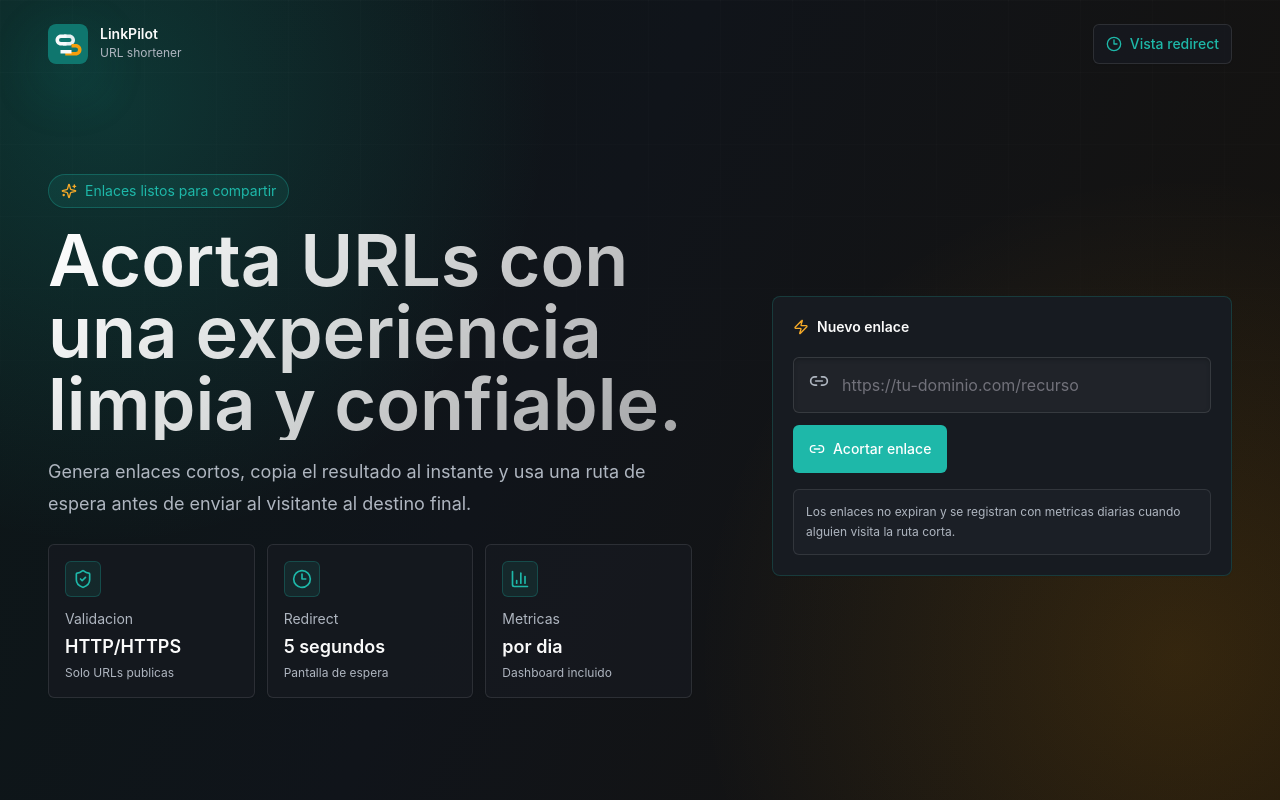
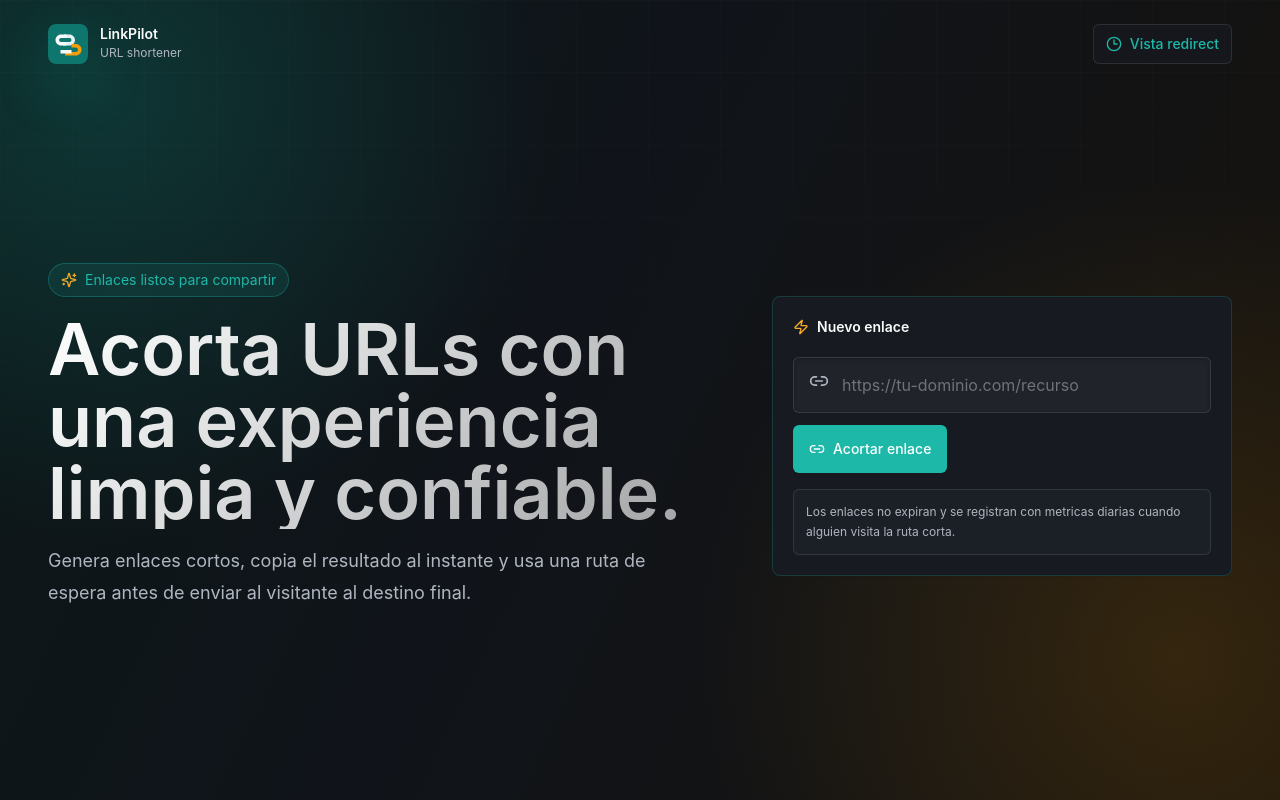
Before and after one commit to Naiker12/lp-web-app, a React (Vite) app: page / in a window 1280 px wide. Built offline with nearby package versions, Linux system fonts and the light colour scheme; no server answers.

Commit message:
Update environment variables and clean up HomePage component

```diff
--- a/src/pages/HomePage.tsx
+++ b/src/pages/HomePage.tsx
@@ -1,4 +1,4 @@
-import { BarChart3, Clock3, ShieldCheck, Sparkles, Zap } from "lucide-react";
+import { Clock3, Sparkles, Zap } from "lucide-react";
 
 import { ResultCard } from "../components/ResultCard";
 import { ShortenForm } from "../components/ShortenForm";
@@ -44,25 +44,6 @@ export function HomePage() {
               </p>
             </div>
 
-            <div className="grid gap-3 sm:grid-cols-3 xl:max-w-5xl">
-              {[
-                { label: "Validacion", value: "HTTP/HTTPS", helper: "Solo URLs publicas", icon: ShieldCheck },
-                { label: "Redirect", value: "5 segundos", helper: "Pantalla de espera", icon: Clock3 },
-                { label: "Metricas", value: "por dia", helper: "Dashboard incluido", icon: BarChart3 },
-              ].map((item) => {
-                const Icon = item.icon;
-                return (
-                  <div className="hover-lift rounded-md border border-white/10 bg-card/70 p-4 shadow-sm" key={item.label}>
-                    <div className="flex h-9 w-9 items-center justify-center rounded-md border border-primary/25 bg-primary/10">
-                      <Icon className="h-5 w-5 text-primary" />
-                    </div>
-                    <p className="mt-3 text-sm text-muted-foreground">{item.label}</p>
-                    <p className="mt-1 text-lg font-semibold">{item.value}</p>
-                    <p className="mt-1 text-xs text-muted-foreground">{item.helper}</p>
-                  </div>
-                );
-              })}
-            </div>
           </div>
 
           <div className="animate-fade-up delay-200 grid gap-4">
```
Also changed, not shown: 2 other files (tests, documents, lock files or other folders).
